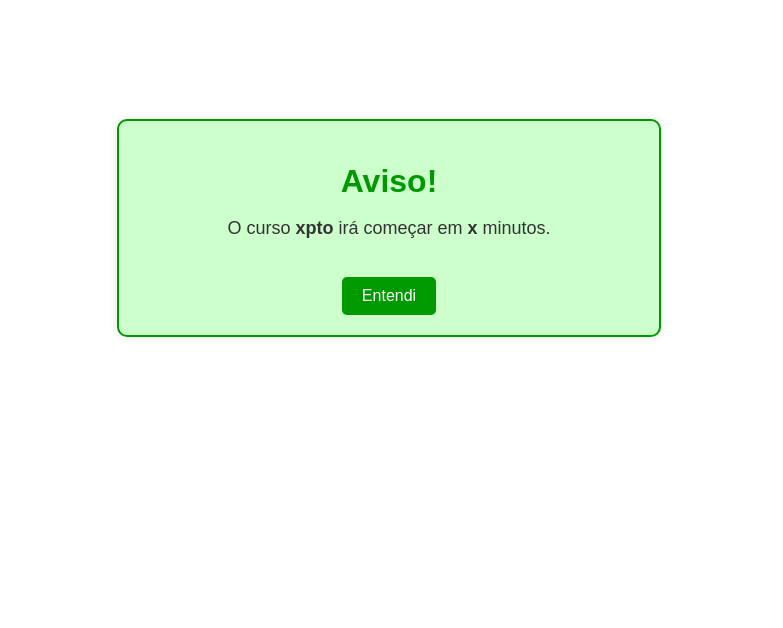
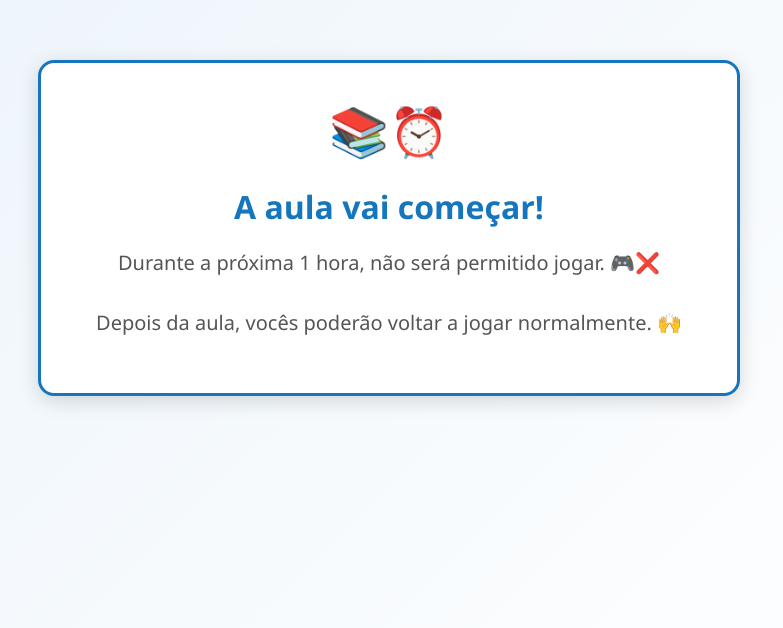
Before and after one commit to bibliotecajoaquimsuassuna/libpage, a plain HTML site: page notice.html in a window 1280 px wide. Shown: the part 172-800 px from the top of the page, without its empty margins (251-1034 px from the left). Drawn offline with Linux system fonts and the light colour scheme.

Commit message:
a aula vai começar

```diff
--- a/notice.html
+++ b/notice.html
@@ -3,56 +3,56 @@
 <head>
     <meta charset="UTF-8">
     <meta name="viewport" content="width=device-width, initial-scale=1.0">
-    <title>Aviso - Biblioteca Dr. Joaquim Suassuna</title>
+    <title>Aula Iniciando</title>
     <style>
         body {
-            font-family: Arial, sans-serif;
-            background-color: #ffffff;
-            margin: 0;
-            padding: 0;
+            font-family: 'Poppins', 'Segoe UI', Arial, sans-serif;
+            background: linear-gradient(135deg, #eaf3fa, #ffffff);
             display: flex;
             justify-content: center;
             align-items: center;
             height: 100vh;
+            margin: 0;
             color: #333;
         }
-        .notice-box {
-            background-color: #CCFFCC;
-            border: 2px solid #009900;
-            border-radius: 10px;
-            padding: 20px;
-            max-width: 500px;
-            width: 90%;
+
+        .alert-box {
             text-align: center;
-            box-shadow: 0 0 10px rgba(0, 0, 0, 0.1);
+            background: #ffffff;
+            padding: 35px 55px;
+            border-radius: 16px;
+            border: 3px solid #1576BD;
+            box-shadow: 0 5px 20px rgba(0, 0, 0, 0.15);
+            max-width: 650px;
         }
-        .notice-box h1 {
-            color: #009900;
+
+        .icon {
+            font-size: 3rem;
+            margin-bottom: 10px;
+            color: #1576BD;
+        }
+
+        h1 {
+            color: #1576BD;
+            font-size: 2rem;
             margin-bottom: 10px;
         }
-        .notice-box p {
-            font-size: 18px;
-        }
-        .notice-box button {
-            margin-top: 20px;
-            padding: 10px 20px;
-            background-color: #009900;
-            color: white;
-            border: none;
-            border-radius: 5px;
-            cursor: pointer;
-            font-size: 16px;
-        }
-        .notice-box button:hover {
-            background-color: #007A00;
+
+        p {
+            font-size: 1.25rem;
+            line-height: 1.5;
+            color: #555;
         }
     </style>
 </head>
 <body>
-    <div class="notice-box">
-        <h1>Aviso!</h1>
-        <p>O curso <strong>xpto</strong> irá começar em <strong>x</strong> minutos.</p>
-        <button onclick="window.close()">Entendi</button>
+    <div class="alert-box">
+        <div class="icon">📚⏰</div>
+        <h1>A aula vai começar!</h1>
+        <p>
+            Durante a próxima 1 hora, não será permitido jogar. 🎮❌<br><br>
+            Depois da aula, vocês poderão voltar a jogar normalmente. 🙌
+        </p>
     </div>
 </body>
 </html>
```
